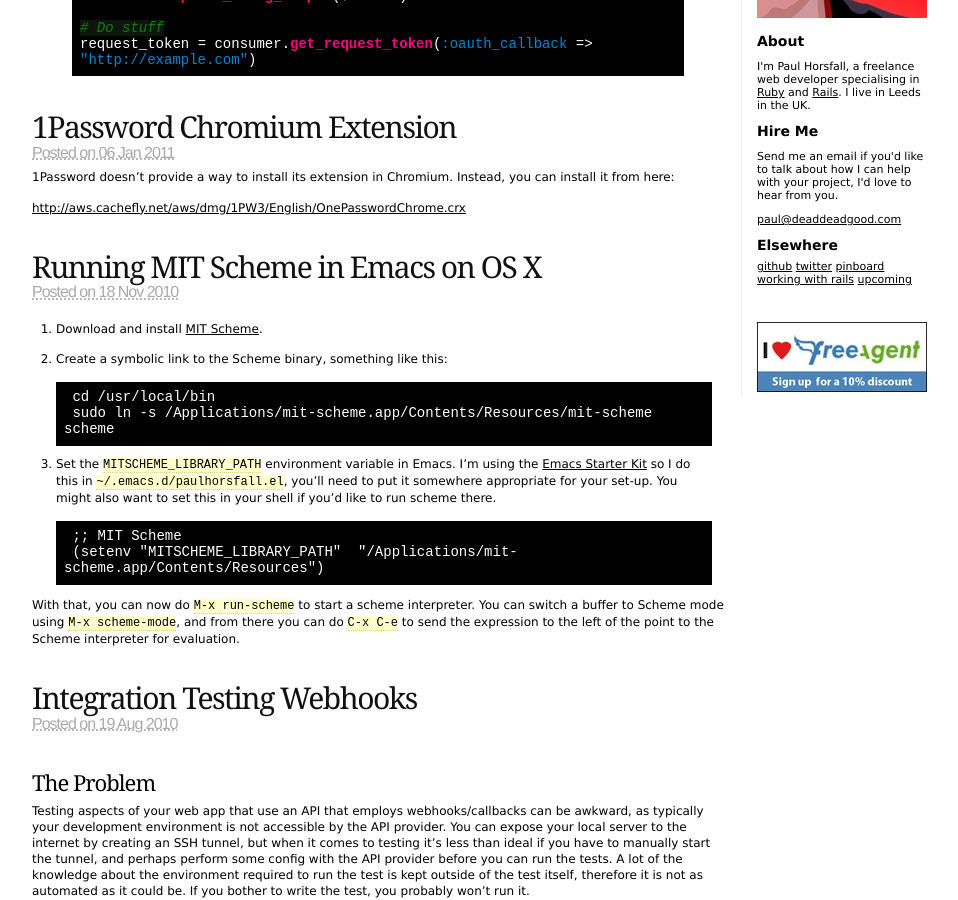
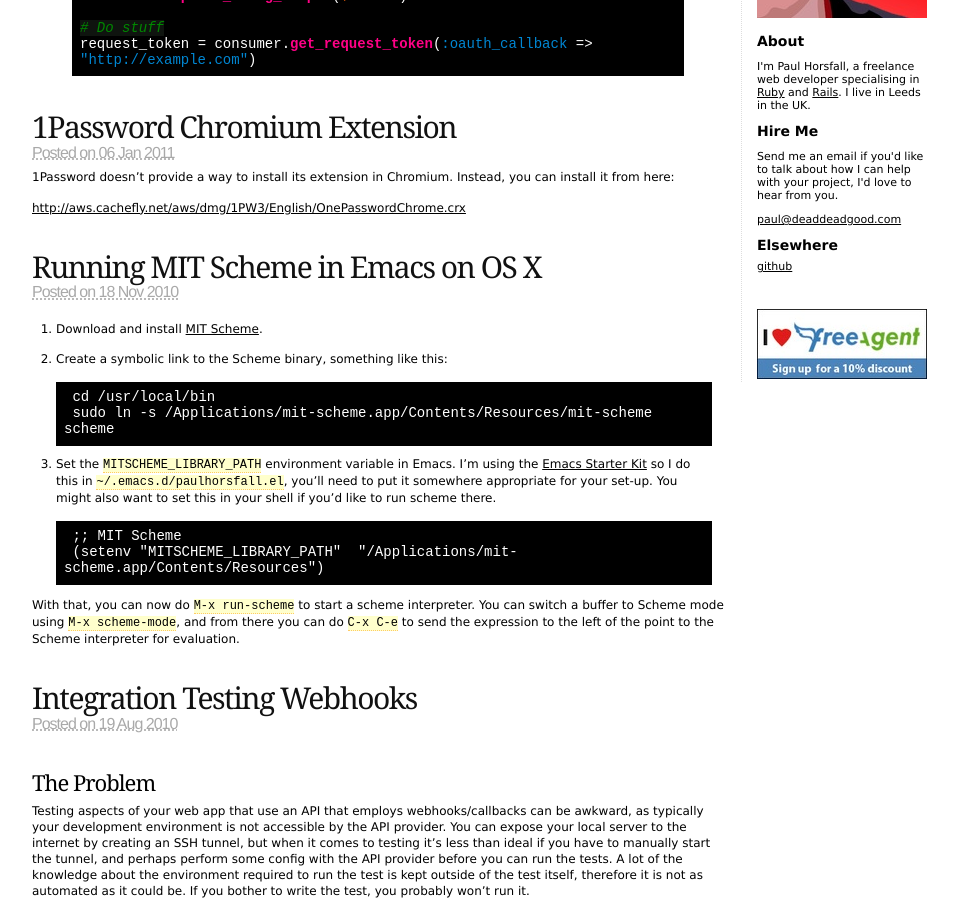
Before and after one commit to phorsfall/deaddeadgood, a Jekyll site: the page built from index.html, in a window 1280 px wide and 900 px high, scrolled down 301 px. Shown: the whole window, without its empty margins (163-1121 px from the left). Built offline with Jekyll 4.4.1, drawn with Linux system fonts in a browser that asks for light colours.

Commit message:
Sidebar updates.

```diff
--- a/_layouts/default.html
+++ b/_layouts/default.html
@@ -60,10 +60,6 @@
        <h3>Elsewhere</h3>
        <ul>
          <li><a href="http://github.com/phorsfall">github</a></li>
-         <li><a href="http://twitter.com/paulhorsfall">twitter</a></li>
-         <li><a href="http://pinboard.in/u:phorsfall">pinboard</a></li>
-         <li><a href="http://www.workingwithrails.com/person/11861-paul-horsfall">working with rails</a></li>
-         <li><a href="http://upcoming.yahoo.com/user/221336/">upcoming</a></li>
        </ul>
       </div>
 
```
